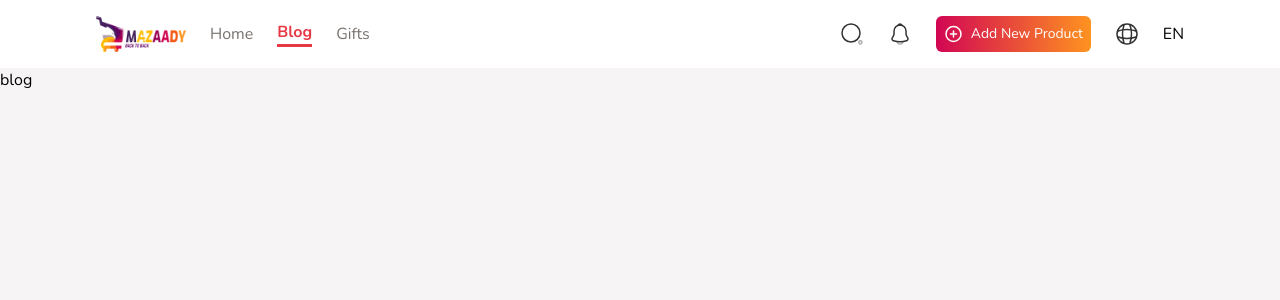
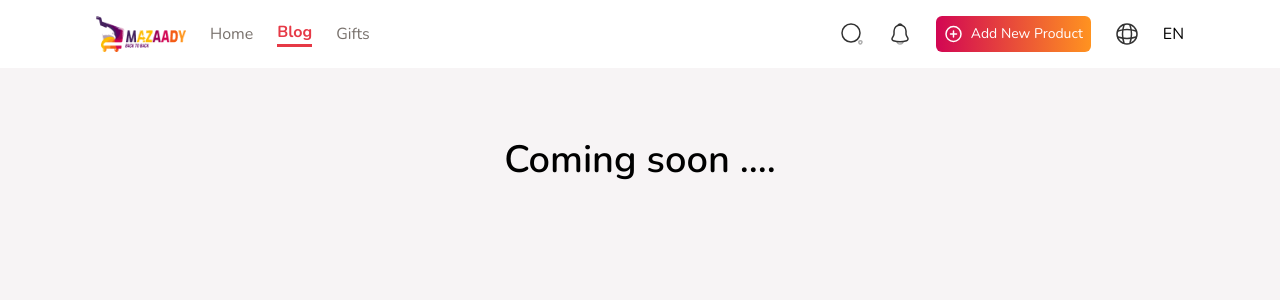
Before and after one commit to monashazly/Mazaady, a Nuxt app: page /blogs in a window 1280 px wide. Shown: the top 300 px of the page. Built offline with nearby package versions, Linux system fonts and the light colour scheme.

Commit message:
hanlde cursor

```diff
--- a/pages/blogs.vue
+++ b/pages/blogs.vue
@@ -1,3 +1,5 @@
 <template>
-    blog
+    <div class=" tw-text-center tw-mt-16">
+        <h2>Coming soon ....</h2>
+    </div>
 </template>
--- a/pages/index.vue
+++ b/pages/index.vue
@@ -153,17 +153,17 @@ const products = ref < IProduct[] > ([
         <div class=" tw-bg-white tw-rounded-3xl tw-p-6 tw-w-full tw-mt-3  md:tw-mt-0 md:tw-w-[66%] ">
             <div class=" tw-flex tw-justify-between">
                 <div class=" tw-flex tw-justify-between tw-gap-3 tw-items-center">
-                    <Chip @click="tab = 'products'" :bordered="true" :disabled="tab !== 'products'">
+                    <Chip class=" hover:tw-cursor-pointer" @click="tab = 'products'" :bordered="true" :disabled="tab !== 'products'">
                         <template #content>
                             Products
                         </template>
                     </Chip>
-                    <Chip @click="tab = 'articles'" :bordered="true" :disabled="tab !== 'articles'">
+                    <Chip class=" hover:tw-cursor-pointer" @click="tab = 'articles'" :bordered="true" :disabled="tab !== 'articles'">
                         <template #content>
                             Articles
                         </template>
                     </Chip>
-                    <Chip @click="tab = 'reviews'" :bordered="true" :disabled="tab !== 'reviews'">
+                    <Chip class=" hover:tw-cursor-pointer" @click="tab = 'reviews'" :bordered="true" :disabled="tab !== 'reviews'">
                         <template #content>
                             Reviews
                         </template>
```
